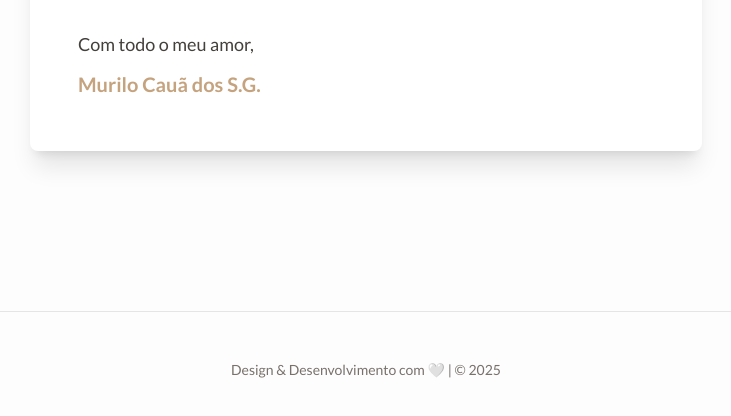
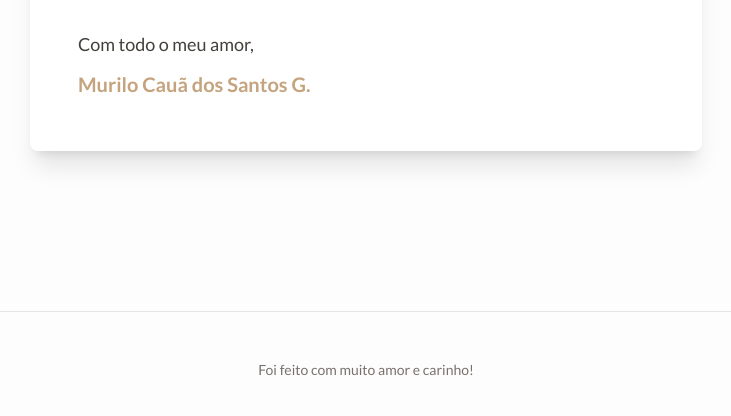
Before and after one commit to murilo-santos-stm/site-para-ela, a plain HTML site: page index.html in a window 1280 px wide. Shown: the part 6786-7202 px from the top of the page, without its empty margins (274-1005 px from the left). Drawn offline with nearby package versions, Linux system fonts and the light colour scheme.

Commit message:
Update index.html

```diff
--- a/index.html
+++ b/index.html
@@ -279,7 +279,7 @@
             Com todo o meu amor,
             <br />
             <span class="font-bold accent-text text-xl mt-2 inline-block"
-              >Murilo Cauã dos S.G.</span
+              >Murilo Cauã dos Santos G.</span
             >
           </p>
         </div>
@@ -287,7 +287,7 @@
 
       <footer class="text-center py-12 mt-20 border-t border-[--border]">
         <p class="text-stone-500 text-sm">
-          Design & Desenvolvimento com 🤍 | &copy; 2025
+          Foi feito com muito amor e carinho!
         </p>
       </footer>
     </main>
```
